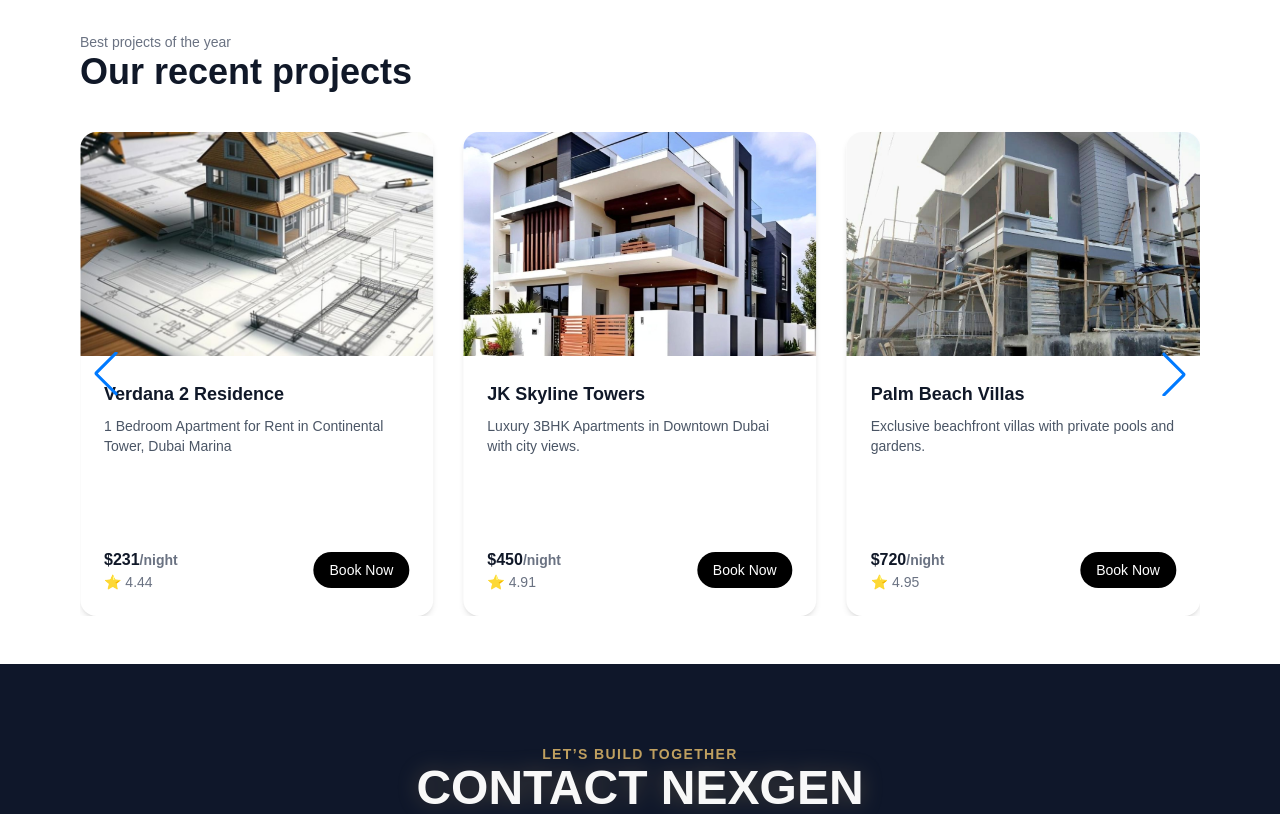
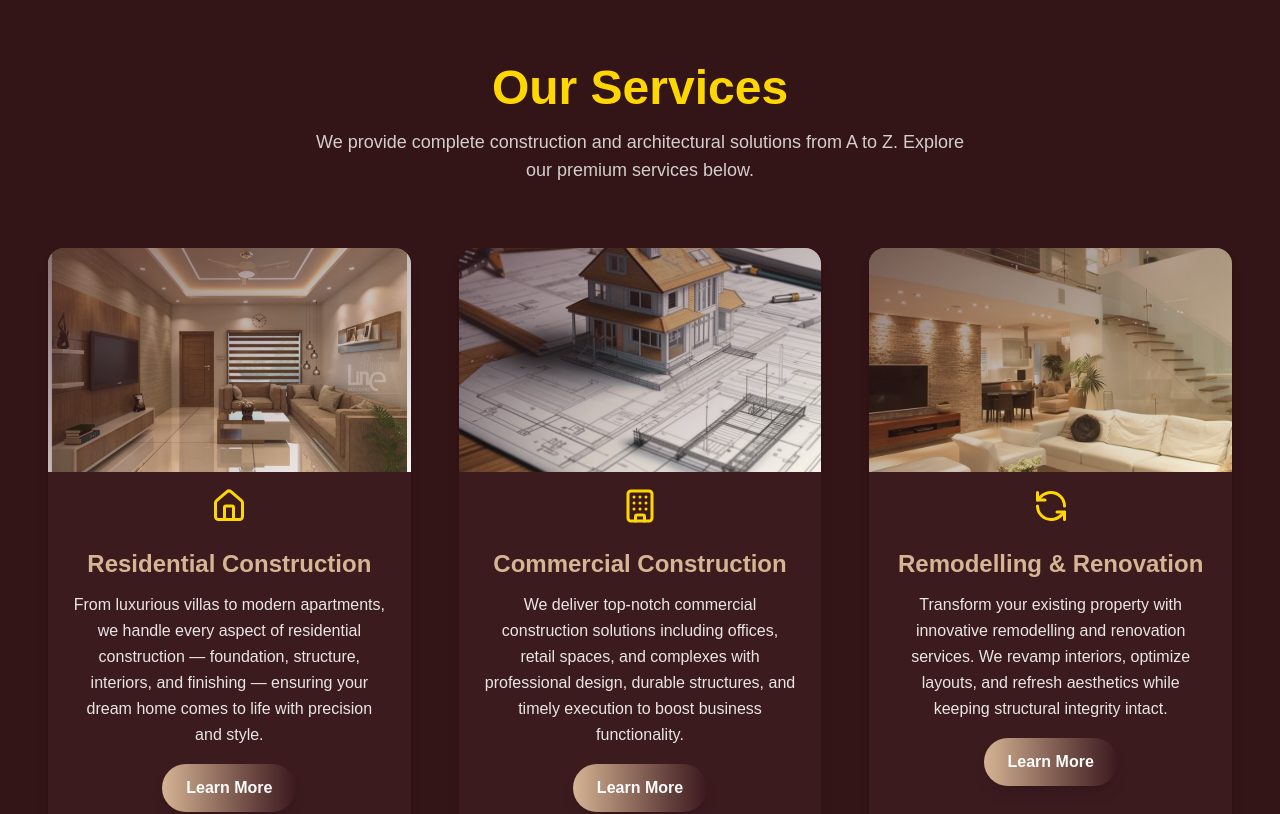
Before and after one commit to nexgen-2025/nexgen-construction-website, a Next.js app: page / in a window 1280 px wide. Shown: the part 1440-2254 px from the top of the page. Built offline with nearby package versions, Linux system fonts and the light colour scheme.

Commit message:
updated the services section

```diff
--- a/app/components/Contact.tsx
+++ b/app/components/Contact.tsx
@@ -60,7 +60,7 @@ const Contact = () => {
               <input
                 type="hidden"
                 name="access_key"
-                value="YOUR-WEB3FORMS-ACCESS-KEY"
+                value="47f1dcb8-5be7-4ff3-8c29-09fd95403cff"
               />
 
               <div>
--- /dev/null
+++ b/app/components/Footer.tsx
@@ -0,0 +1,130 @@
+"use client";
+import React from "react";
+import { motion } from "framer-motion";
+import { Facebook, Instagram, Linkedin, Twitter } from "lucide-react";
+
+const Footer = () => {
+  return (
+    <footer className="relative bg-[#331417] text-[#D5B594] pt-16 pb-8 px-6 md:px-12 overflow-hidden">
+      {/* Gradient overlay for vibe */}
+      <div className="absolute inset-0 bg-gradient-to-br from-[#3C191F]/40 via-transparent to-[#401E23]/30 pointer-events-none"></div>
+
+      <div className="relative z-10 max-w-7xl mx-auto grid grid-cols-1 md:grid-cols-4 gap-12">
+        {/* Brand Section */}
+        <div>
+          <h2 className="text-3xl font-extrabold text-[#D5B594] tracking-wide">
+            NexGen
+          </h2>
+          <p className="mt-4 text-sm text-[#FDFCFB]/80 leading-relaxed max-w-sm">
+            Empowering businesses with innovative design, architecture, and
+            digital solutions that turn your dream projects into reality.
+          </p>
+        </div>
+
+        {/* Quick Links */}
+        <div>
+          <h3 className="text-xl font-semibold text-[#FFD700] mb-4">
+            Quick Links
+          </h3>
+          <ul className="space-y-3 text-[#FDFCFB]/90">
+            <li className="hover:text-[#FFD700] transition">
+              <a href="#">Home</a>
+            </li>
+            <li className="hover:text-[#FFD700] transition">
+              <a href="#">About Us</a>
+            </li>
+            <li className="hover:text-[#FFD700] transition">
+              <a href="#">Services</a>
+            </li>
+            <li className="hover:text-[#FFD700] transition">
+              <a href="#">Projects</a>
+            </li>
+            <li className="hover:text-[#FFD700] transition">
+              <a href="#">Contact</a>
+            </li>
+          </ul>
+        </div>
+
+        {/* Services */}
+        <div>
+          <h3 className="text-xl font-semibold text-[#FFD700] mb-4">
+            Our Services
+          </h3>
+          <ul className="space-y-3 text-[#FDFCFB]/90">
+            <li className="hover:text-[#FFD700] transition">
+              <a href="#">Architecture Design</a>
+            </li>
+            <li className="hover:text-[#FFD700] transition">
+              <a href="#">Interior Solutions</a>
+            </li>
+            <li className="hover:text-[#FFD700] transition">
+              <a href="#">Civil Engineering</a>
+            </li>
+            <li className="hover:text-[#FFD700] transition">
+              <a href="#">Digital Branding</a>
+            </li>
+          </ul>
+        </div>
+
+        {/* Newsletter */}
+        <div>
+          <h3 className="text-xl font-semibold text-[#FFD700] mb-4">
+            Stay Updated
+          </h3>
+          <p className="text-sm text-[#FDFCFB]/80 mb-4">
+            Subscribe to our newsletter to get the latest updates, insights, and
+            offers.
+          </p>
+          <form className="flex items-center space-x-2">
+            <input
+              type="email"
+              placeholder="Your email"
+              className="flex-1 px-4 py-3 rounded-xl bg-[#401E23]/70 border border-[#D5B594]/30 text-[#FDFCFB] placeholder-[#D5B594]/60 focus:outline-none focus:ring-2 focus:ring-[#D5B594]"
+            />
+            <button
+              type="submit"
+              className="px-4 py-3 bg-gradient-to-r from-[#D5B594] to-[#3C191F] text-[#FDFCFB] rounded-xl font-medium shadow-lg hover:scale-105 transition"
+            >
+              Join
+            </button>
+          </form>
+        </div>
+      </div>
+
+      {/* Divider */}
+      <motion.div
+        className="my-10 h-[1px] w-full bg-gradient-to-r from-transparent via-[#D5B594]/40 to-transparent"
+        initial={{ scaleX: 0 }}
+        whileInView={{ scaleX: 1 }}
+        transition={{ duration: 1 }}
+      />
+
+      {/* Bottom Bar */}
+      <div className="relative z-10 max-w-7xl mx-auto flex flex-col md:flex-row items-center justify-between gap-6 text-sm text-[#FDFCFB]/70">
+        <p>
+          © {new Date().getFullYear()}{" "}
+          <span className="font-semibold text-[#D5B594]">Nexgen</span>. All
+          rights reserved.
+        </p>
+
+        {/* Social Media */}
+        <div className="flex space-x-6">
+          <a href="#" className="hover:text-[#FFD700] transition">
+            <Facebook size={20} />
+          </a>
+          <a href="#" className="hover:text-[#FFD700] transition">
+            <Instagram size={20} />
+          </a>
+          <a href="#" className="hover:text-[#FFD700] transition">
+            <Linkedin size={20} />
+          </a>
+          <a href="#" className="hover:text-[#FFD700] transition">
+            <Twitter size={20} />
+          </a>
+        </div>
+      </div>
+    </footer>
+  );
+};
+
+export default Footer;
--- /dev/null
+++ b/app/components/Services.tsx
@@ -0,0 +1,100 @@
+"use client";
+import React from "react";
+import { Home, Building, RefreshCcw, Layers, Layout } from "lucide-react";
+import { motion } from "framer-motion";
+
+const servicesData = [
+  {
+    title: "Residential Construction",
+    description:
+      "From luxurious villas to modern apartments, we handle every aspect of residential construction — foundation, structure, interiors, and finishing — ensuring your dream home comes to life with precision and style.",
+    icon: <Home size={36} />,
+    image: "/hero1.jpg",
+  },
+  {
+    title: "Commercial Construction",
+    description:
+      "We deliver top-notch commercial construction solutions including offices, retail spaces, and complexes with professional design, durable structures, and timely execution to boost business functionality.",
+    icon: <Building size={36} />,
+    image: "/hero2.jpg",
+  },
+  {
+    title: "Remodelling & Renovation",
+    description:
+      "Transform your existing property with innovative remodelling and renovation services. We revamp interiors, optimize layouts, and refresh aesthetics while keeping structural integrity intact.",
+    icon: <RefreshCcw size={36} />,
+    image: "/hero3.jpg",
+  },
+  {
+    title: "Excavation & Interiors",
+    description:
+      "Complete excavation, site preparation, and interior design services tailored to your project. From groundwork to stylish interiors, we provide an end-to-end solution.",
+    icon: <Layers size={36} />,
+    image: "/hero4.jpg",
+  },
+  {
+    title: "Architecture & Planning",
+    description:
+      "Comprehensive architectural services covering planning, conceptualization, and execution. We create functional, aesthetic, and sustainable spaces that reflect your vision.",
+    icon: <Layout size={36} />,
+    image: "/hero5.jpg",
+  },
+];
+
+const Services = () => {
+  return (
+    <section className="relative bg-[#331417] text-[#D5B594] py-20 px-6 md:px-12 overflow-hidden">
+      {/* Heading */}
+      <div className="max-w-7xl mx-auto text-center mb-16">
+        <h2 className="text-4xl md:text-5xl font-extrabold text-[#FFD700] mb-4">
+          Our Services
+        </h2>
+        <p className="text-[#FDFCFB]/80 text-lg max-w-2xl mx-auto">
+          We provide complete construction and architectural solutions from A to
+          Z. Explore our premium services below.
+        </p>
+      </div>
+
+      {/* Services Grid */}
+      <div className="grid grid-cols-1 md:grid-cols-2 lg:grid-cols-3 gap-12 max-w-7xl mx-auto">
+        {servicesData.map((service, index) => (
+          <motion.div
+            key={index}
+            initial={{ opacity: 0, y: 50 }}
+            whileInView={{ opacity: 1, y: 0 }}
+            transition={{ duration: 0.6, delay: index * 0.2 }}
+            className="flex flex-col bg-[#401E23]/70 rounded-2xl overflow-hidden shadow-lg hover:scale-105 hover:shadow-2xl transition-transform cursor-pointer group"
+          >
+            {/* Image */}
+            <div className="relative w-full h-48 md:h-56 overflow-hidden">
+              <img
+                src={service.image}
+                alt={service.title}
+                className="w-full h-full object-cover group-hover:scale-110 transition-transform duration-500"
+              />
+              <div className="absolute inset-0 bg-gradient-to-br from-[#3C191F]/60 via-[#401E23]/30 to-[#D5B594]/10"></div>
+            </div>
+
+            {/* Icon */}
+            <div className="flex justify-center mt-4 text-[#FFD700]">
+              {service.icon}
+            </div>
+
+            {/* Content */}
+            <div className="flex flex-col items-center text-center p-6">
+              <h3 className="text-2xl font-bold mb-3">{service.title}</h3>
+              <p className="text-[#FDFCFB]/90 text-sm md:text-base leading-relaxed mb-4">
+                {service.description}
+              </p>
+              <button className="px-6 py-3 bg-gradient-to-r from-[#D5B594] to-[#3C191F] text-[#FDFCFB] font-semibold rounded-full shadow-lg hover:scale-105 hover:shadow-2xl transition-all duration-300">
+                Learn More
+              </button>
+            </div>
+          </motion.div>
+        ))}
+      </div>
+    </section>
+  );
+};
+
+export default Services;
--- a/app/page.tsx
+++ b/app/page.tsx
@@ -1,8 +1,10 @@
 import About from "./components/About";
 import Contact from "./components/Contact";
+import Footer from "./components/Footer";
 import Hero from "./components/Hero";
 import Navbar from "./components/NavBar";
 import Projects from "./components/Projects";
+import Services from "./components/Services";
 import WhatsappIcon from "./components/WhatsappIcon";
 
 export default function Home() {
@@ -11,8 +13,10 @@ export default function Home() {
       <Navbar />
       <Hero />
       <About />
+      <Services />
       <Projects />
       <Contact />
+      <Footer />
       <WhatsappIcon />
     </main>
   );
--- a/package.json
+++ b/package.json
@@ -10,6 +10,7 @@
   },
   "dependencies": {
     "framer-motion": "^12.23.21",
+    "lucide-react": "^0.544.0",
     "next": "15.5.4",
     "react": "19.1.0",
     "react-dom": "19.1.0",
```
Also changed, not shown: 1 other file (tests, documents, lock files or other folders).
